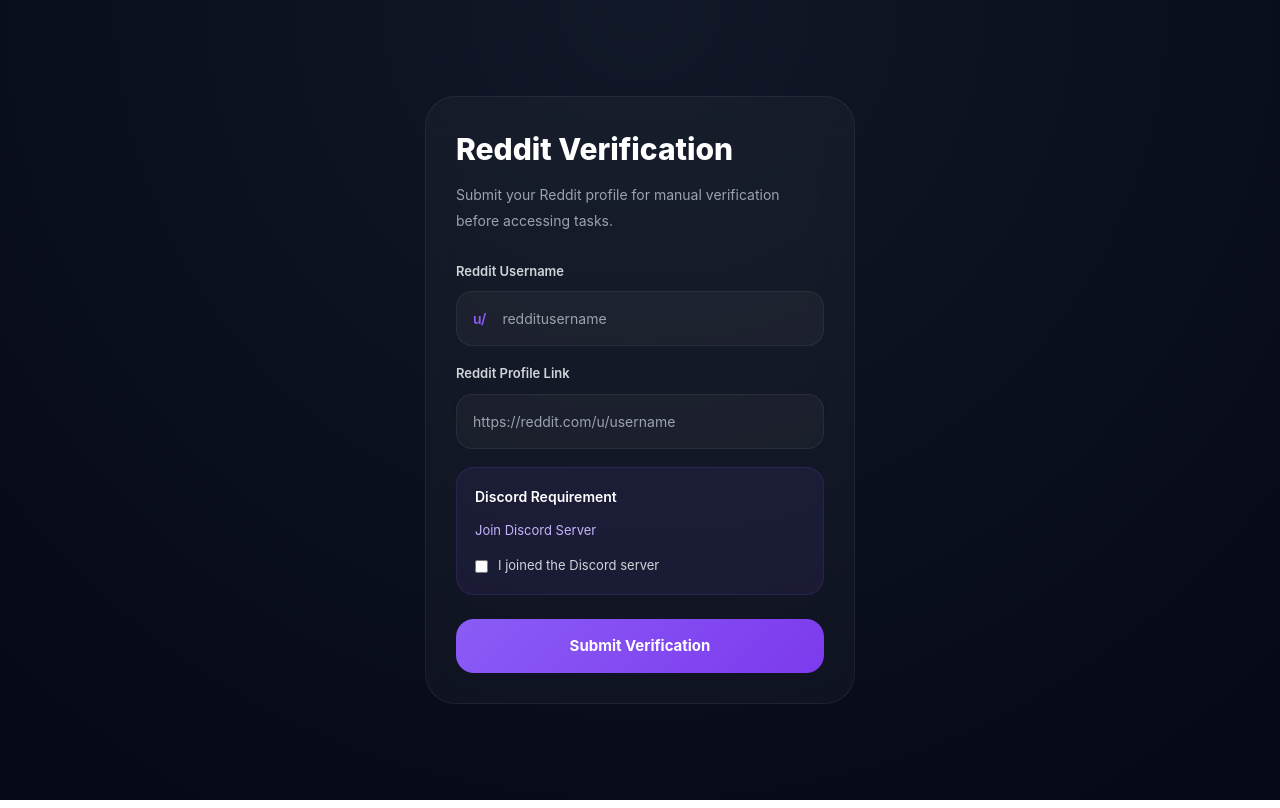
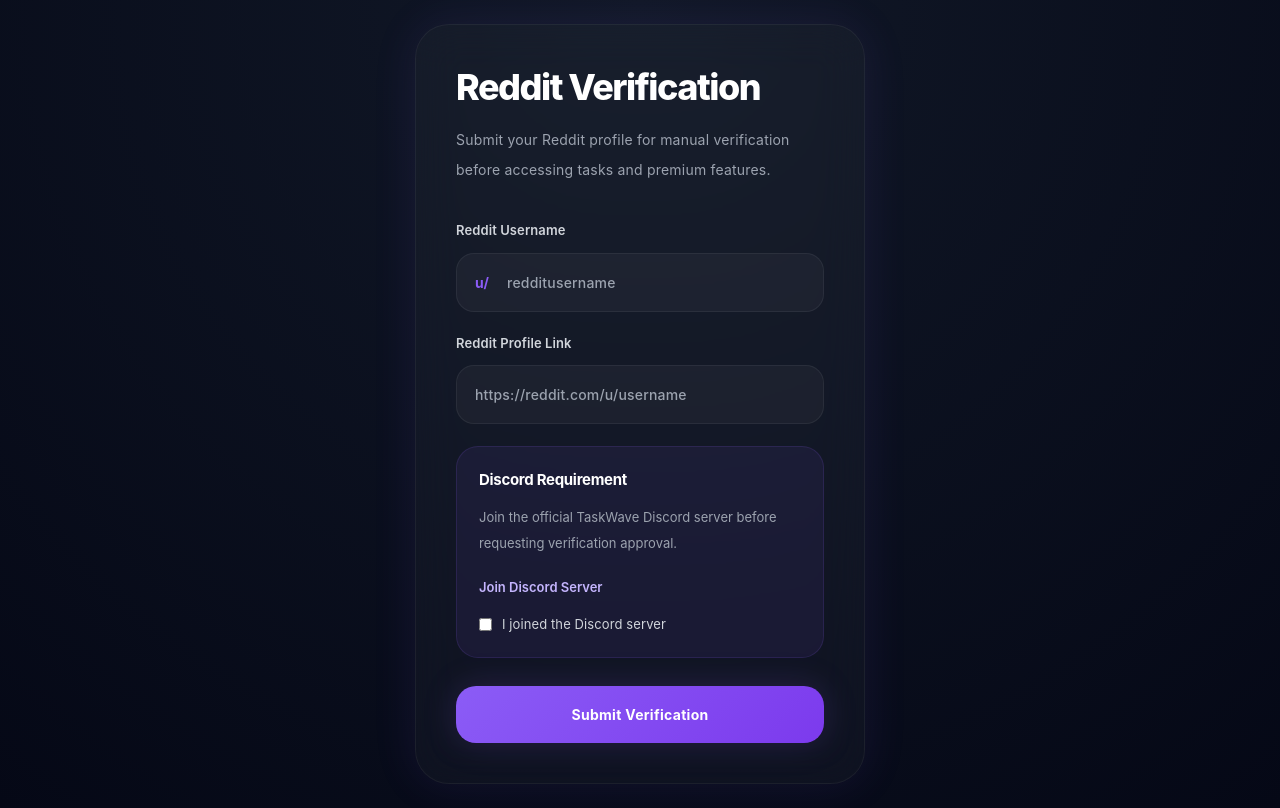
Before and after one commit to taskwave69/taskwave, a React (Vite) app: page /verification in a window 1280 px wide. Built offline with nearby package versions, Linux system fonts and the light colour scheme.

Commit message:
Added premium Reddit verification page

```diff
--- a/src/pages/Verification.jsx
+++ b/src/pages/Verification.jsx
@@ -1,3 +1,5 @@
+// src/pages/Verification.jsx
+
 import { useState } from "react";
 
 import {
@@ -41,7 +43,7 @@
       ) {
 
         alert(
-          "Complete all fields"
+          "Please complete all fields"
         );
 
         return;
@@ -86,6 +88,10 @@
 
         console.log(error);
 
+        alert(
+          "Something went wrong"
+        );
+
       } finally {
 
         setLoading(false);
@@ -98,13 +104,19 @@
     <div
       style={{
         minHeight: "100vh",
+
         background:
           "radial-gradient(circle at top,#111827,#050816)",
+
         display: "flex",
+
         justifyContent:
           "center",
+
         alignItems: "center",
+
         padding: "24px",
+
         fontFamily:
           "Inter, sans-serif",
       }}
@@ -113,71 +125,108 @@
       <div
         style={{
           width: "100%",
-          maxWidth: "430px",
+
+          maxWidth: "450px",
+
           background:
             "rgba(255,255,255,0.03)",
+
           border:
-            "1px solid rgba(255,255,255,0.06)",
-          borderRadius: "30px",
-          padding: "30px",
+            "1px solid rgba(255,255,255,0.05)",
+
+          borderRadius: "34px",
+
+          padding: "40px",
+
           backdropFilter:
-            "blur(18px)",
+            "blur(22px)",
+
+          boxShadow:
+            "0 0 45px rgba(139,92,246,0.10)",
         }}
       >
 
+        {/* TITLE */}
         <h1
           style={{
             color: "white",
-            fontSize: "30px",
+
+            fontSize: "36px",
+
             fontWeight: "800",
-            marginBottom: "10px",
+
+            letterSpacing: "-1.5px",
+
+            lineHeight: "44px",
+
+            marginBottom: "16px",
           }}
         >
           Reddit Verification
         </h1>
 
+        {/* SUBTITLE */}
         <p
           style={{
             color: "#9ca3af",
+
             fontSize: "14px",
-            lineHeight: "26px",
-            marginBottom: "28px",
+
+            lineHeight: "30px",
+
+            letterSpacing: "0.2px",
+
+            marginBottom: "36px",
+
+            fontWeight: "400",
           }}
         >
           Submit your Reddit profile
           for manual verification
-          before accessing tasks.
+          before accessing tasks
+          and premium features.
         </p>
 
         {/* USERNAME */}
         <div
           style={{
-            marginBottom: "18px",
+            marginBottom: "22px",
           }}
         >
 
-          <p style={labelStyle}>
+          <p
+            style={labelStyle}
+          >
             Reddit Username
           </p>
 
           <div
             style={{
               display: "flex",
+
               alignItems: "center",
+
               background:
                 "rgba(255,255,255,0.04)",
+
               border:
                 "1px solid rgba(255,255,255,0.06)",
-              borderRadius: "16px",
-              paddingLeft: "16px",
+
+              borderRadius: "18px",
+
+              paddingLeft: "18px",
             }}
           >
 
             <span
               style={{
                 color: "#8b5cf6",
+
                 fontSize: "14px",
-                fontWeight: "600",
+
+                fontWeight: "700",
+
+                letterSpacing: "0.2px",
               }}
             >
               u/
@@ -185,13 +234,19 @@
 
             <input
               type="text"
+
               placeholder="redditusername"
-              value={redditUsername}
+
+              value={
+                redditUsername
+              }
+
               onChange={(e) =>
                 setRedditUsername(
                   e.target.value
                 )
               }
+
               style={
                 inputInsideStyle
               }
@@ -204,23 +259,29 @@
         {/* PROFILE LINK */}
         <div
           style={{
-            marginBottom: "18px",
+            marginBottom: "22px",
           }}
         >
 
-          <p style={labelStyle}>
+          <p
+            style={labelStyle}
+          >
             Reddit Profile Link
           </p>
 
           <input
             type="text"
+
             placeholder="https://reddit.com/u/username"
+
             value={redditLink}
+
             onChange={(e) =>
               setRedditLink(
                 e.target.value
               )
             }
+
             style={inputStyle}
           />
 
@@ -231,34 +292,69 @@
           style={{
             background:
               "rgba(139,92,246,0.08)",
+
             border:
               "1px solid rgba(139,92,246,0.14)",
-            borderRadius: "18px",
-            padding: "18px",
-            marginBottom: "24px",
+
+            borderRadius: "22px",
+
+            padding: "22px",
+
+            marginBottom: "28px",
           }}
         >
 
           <p
             style={{
               color: "white",
-              fontSize: "14px",
-              fontWeight: "600",
-              marginBottom: "10px",
+
+              fontSize: "15px",
+
+              fontWeight: "700",
+
+              marginBottom: "12px",
+
+              letterSpacing: "-0.3px",
             }}
           >
             Discord Requirement
           </p>
 
+          <p
+            style={{
+              color: "#9ca3af",
+
+              fontSize: "13px",
+
+              lineHeight: "26px",
+
+              marginBottom: "18px",
+            }}
+          >
+            Join the official
+            TaskWave Discord server
+            before requesting
+            verification approval.
+          </p>
+
           <a
             href="https://discord.gg/CGtfreSMP"
+
             target="_blank"
+
             rel="noreferrer"
+
             style={{
               display: "inline-block",
+
               color: "#c4b5fd",
+
               fontSize: "13px",
-              marginBottom: "16px",
+
+              fontWeight: "600",
+
+              marginBottom: "18px",
+
               textDecoration:
                 "none",
             }}
@@ -269,16 +365,20 @@
           <div
             style={{
               display: "flex",
+
               alignItems: "center",
+
               gap: "10px",
             }}
           >
 
             <input
               type="checkbox"
+
               checked={
                 discordJoined
               }
+
               onChange={(e) =>
                 setDiscordJoined(
                   e.target.checked
@@ -289,7 +389,10 @@
             <p
               style={{
                 color: "#d1d5db",
+
                 fontSize: "13px",
+
+                letterSpacing: "0.1px",
               }}
             >
               I joined the Discord server
@@ -304,18 +407,36 @@
           onClick={
             handleVerification
           }
+
           disabled={loading}
+
           style={{
             width: "100%",
-            padding: "16px",
+
+            padding: "18px",
+
             border: "none",
-            borderRadius: "18px",
+
+            borderRadius: "20px",
+
             background:
               "linear-gradient(135deg,#8b5cf6,#7c3aed)",
+
             color: "white",
-            fontSize: "15px",
+
+            fontSize: "14px",
+
             fontWeight: "700",
+
+            letterSpacing: "0.3px",
+
             cursor: "pointer",
+
+            boxShadow:
+              "0 0 35px rgba(139,92,246,0.18)",
+
+            transition:
+              "0.3s",
           }}
         >
           {loading
@@ -335,18 +456,20 @@
 
   fontSize: "13px",
 
-  marginBottom: "10px",
+  marginBottom: "12px",
 
   fontWeight: "600",
+
+  letterSpacing: "0.1px",
 };
 
 const inputStyle = {
 
   width: "100%",
 
-  padding: "16px",
+  padding: "18px",
 
-  borderRadius: "16px",
+  borderRadius: "18px",
 
   border:
     "1px solid rgba(255,255,255,0.06)",
@@ -358,14 +481,18 @@
 
   fontSize: "14px",
 
+  letterSpacing: "0.2px",
+
   outline: "none",
+
+  fontWeight: "500",
 };
 
 const inputInsideStyle = {
 
   width: "100%",
 
-  padding: "16px",
+  padding: "18px",
 
   border: "none",
 
@@ -375,7 +502,11 @@
 
   fontSize: "14px",
 
+  letterSpacing: "0.2px",
+
   outline: "none",
+
+  fontWeight: "500",
 };
 
 export default Verification;
```
